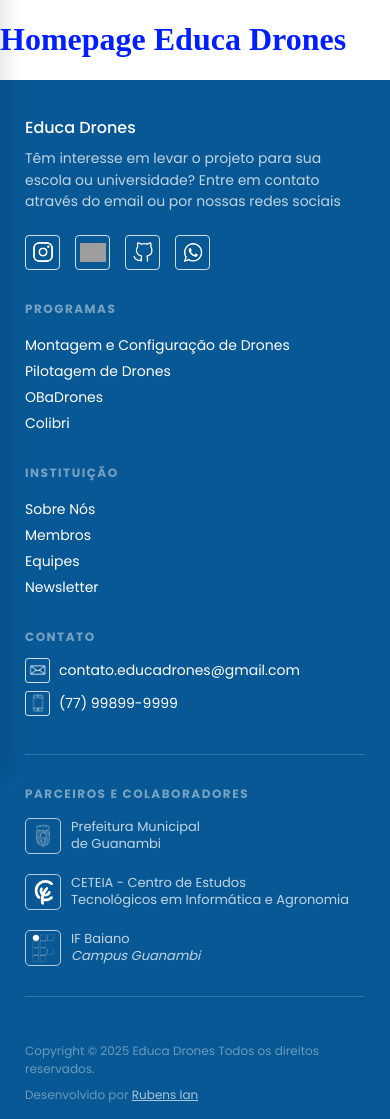
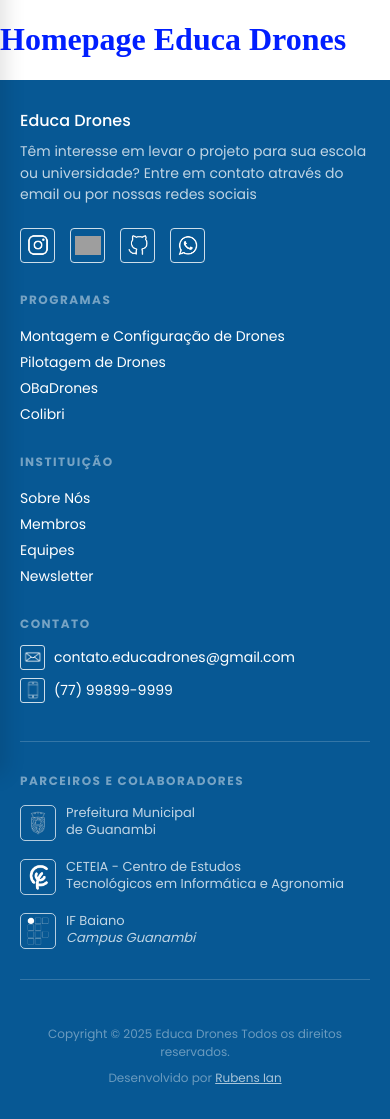
Before and after one commit to EDUCA-DRONES/EducaDronesWeb, a Django app: page / in a window 390 px wide. Shown: the part 70-1189 px from the top of the page. After the commit the page ends 1155 px from the top, so only its background shows below. Run offline with Django 5.2, Linux system fonts and the light colour scheme; grey boxes are pictures that could not be loaded.

Commit message:
refactor: atualiza footer Responsivo

```diff
--- a/static/css/components/footer.css
+++ b/static/css/components/footer.css
@@ -20,7 +20,7 @@
     width: 100%;
     max-width: 1360px;
     margin: 0 auto;
-    padding: 35px 0 0;
+    padding: 35px 36px 0;
 }
 
 
@@ -30,8 +30,8 @@
 
 .site-footer__top {
     display: grid;
-    grid-template-columns: 1.5fr 1.5fr 0.8fr 1.2fr;
-    gap: 50px;
+    grid-template-columns: minmax(0, 1.5fr) minmax(0, 1.5fr) minmax(0, 0.8fr) minmax(0, 1.2fr);
+    gap: clamp(24px, 4vw, 50px);
 }
 
 
@@ -75,6 +75,7 @@
 
 .site-footer__column a {
     width: fit-content;
+    max-width: 100%;
     color: #ffffff;
     text-decoration: none;
     font-size: 14px;
@@ -145,6 +146,11 @@
     color: #ffffff;
     font-size: 14px;
     font-weight: 400;
+}
+
+.contact-item span {
+    min-width: 0;
+    overflow-wrap: anywhere;
 }
 
 .contact-icon {
@@ -269,15 +275,27 @@
    RESPONSIVO
 ========================= */
 
-@media (max-width: 900px) {
+@media (max-width: 700px) {
 
     .site-footer__container {
         padding: 35px 25px 0;
     }
 
     .site-footer__top {
-        grid-template-columns: 1fr 1fr;
-        gap: 35px;
+        grid-template-columns: minmax(0, 1.1fr) minmax(0, 1fr) minmax(0, 1.1fr);
+        gap: 28px 24px;
+    }
+
+    .site-footer__about {
+        display: grid;
+        grid-column: 1 / -1;
+        grid-template-columns: minmax(0, 1fr) auto;
+        gap: 24px;
+    }
+
+    .site-footer__about .site-footer__social {
+        align-self: start;
+        margin-top: 0;
     }
 
     .partners-list {
@@ -291,13 +309,26 @@
 
 @media (max-width: 600px) {
 
+    .site-footer__container {
+        padding: 28px 20px 0;
+    }
+
     .site-footer__top {
-        grid-template-columns: 1fr;
-        gap: 30px;
+        grid-template-columns: minmax(0, 1fr);
+        gap: 28px;
+    }
+
+    .site-footer__about {
+        display: block;
+        grid-column: auto;
     }
 
     .site-footer__about p {
         max-width: 100%;
+    }
+
+    .site-footer__about .site-footer__social {
+        margin-top: 22px;
     }
 
     .site-footer__partners h4 {
@@ -305,16 +336,19 @@
     }
 
     .partners-list {
-        gap: 20px;
+        align-items: stretch;
+        gap: 18px;
     }
 
     .partner {
         min-width: 0;
+        align-items: flex-start;
     }
 
     .site-footer__bottom {
         flex-direction: column;
-        align-items: flex-start;
+        align-items: center;
+        text-align: center;
         gap: 8px;
         padding: 15px 0;
     }
```
